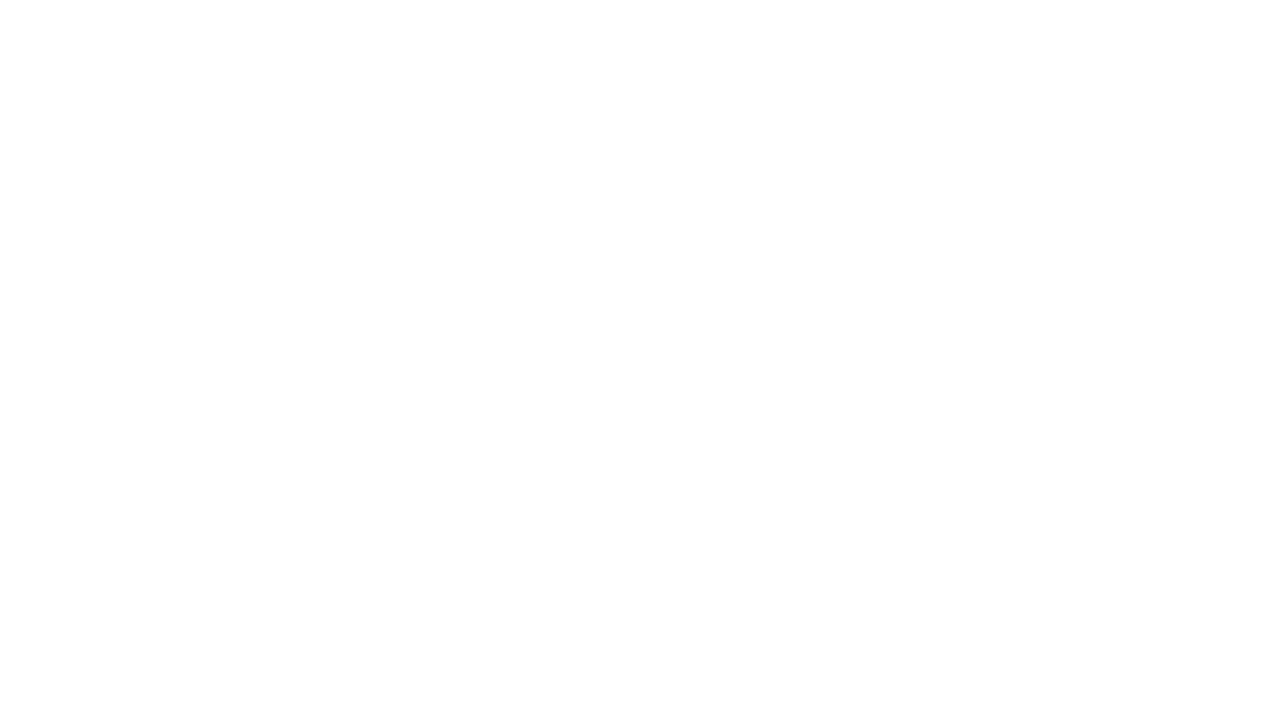
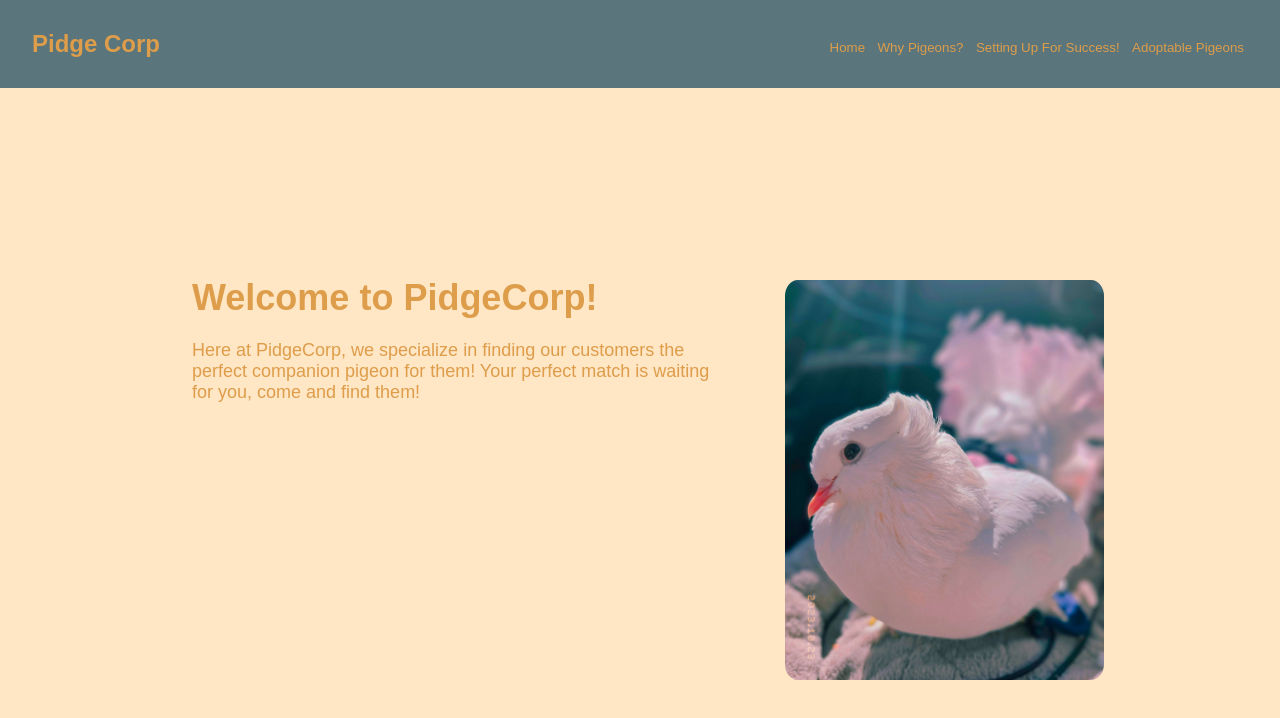
Before and after one commit to CaIIisto/pidgecorp, a plain HTML site: page index.html in a window 1280 px wide. Drawn offline with Linux system fonts and the light colour scheme.

Commit message:
Complete NavBar and block 1 of homepage --Shouldve committed earlier, but I got lost in the sauce - Structured navbar and the first block of the home page - Colored and styled structured sections - Added extra pictures that will be used on the home page

```diff
--- a/css/style.css
+++ b/css/style.css
@@ -0,0 +1,72 @@
+body{margin:0;
+color: #de9d4a;
+font-family: Copperplate, "Copperplate Gothic Light", fantasy;}
+.container {
+
+    max-width:95%;
+    padding: 10px;
+    margin: 0 auto;
+}
+.main-header{
+    background-color: #5a757b;
+}
+.main-header .container {
+    display: flex;
+    justify-content: space-between;
+    flex-wrap: wrap;
+    align-items: baseline;
+}
+.navbar{
+    max-width: 550px;
+}
+.navbar ul{
+    margin:1em 0 .5em;
+    text-align:right;
+    flex: 1 1 90%;
+
+}
+.navbar li{
+    font-size: smaller;
+    display: inline;
+    margin: 0 0 0;
+
+}
+.navbar a{
+    display: inline-block;
+    padding: .5em 0.3em;
+    color:#de9d4a;
+    text-decoration: none;
+}
+.about-desc{
+    display:flex;
+    align-items: start;
+    background-color: #ffe6c5;
+    width:70%;
+    padding: 15%;
+    justify-content:space-between;
+    display:flex;
+    flex:1 1 40%;
+
+}
+.word-desc{
+    font-size: large;
+    flex-wrap: wrap;
+    width: 40%;
+    margin-right: 5%;
+    flex:1 1 40%;
+}
+.word-desc h1{
+
+    flex-wrap: wrap;
+    line-height: 1;
+    margin-block-start: 0;
+}
+
+.img-desc img{
+    flex-wrap: wrap;
+    width:100%;
+    height:auto;
+    max-height: 400px;
+    margin-left: 5%;
+    border-radius: 4%;
+}
--- a/index.html
+++ b/index.html
@@ -3,9 +3,32 @@
 <head>
     <meta charset="UTF-8">
     <meta name="viewport" content="width=device-width, initial-scale=1.0">
-    <link rel="stylesheet" href="../css/style.css">
+    <link rel="stylesheet" href="../pidgecorp/css/style.css">
     <title>Welcome to PidgeCorp!</title>
+    <header class="main-header">
+        <div class="container">
+        <h2 class="comp-name">Pidge Corp</h2>
+        <nav class="navbar">
+            <ul class="main-bar">
+                <li><a href="/Users/Gwen/repos/pidgecorp/webpages/index.html">Home</a></li>
+                <li><a href="/Users/Gwen/repos/pidgecorp/webpages/about.html">Why Pigeons?</a></li>
+                <li><a href="/Users/Gwen/repos/pidgecorp/webpages/pidgecare.html">Setting Up For Success!</a></li>
+                <li><a href="/Users/Gwen/repos/pidgecorp/webpages/adoptables.html">Adoptable Pigeons</a></li>
+            </ul>
+        </nav>
+        </div>
+    </header>
 </head>
+<div class="about-desc">
+    <div class="word-desc">
+    <h1>Welcome to PidgeCorp!</h1>
+    <p></p>
+    Here at PidgeCorp, we specialize in finding our customers the perfect companion pigeon for them! Your perfect match is waiting for you, come and find them!
+    </div>
+    <div class="img-desc">
+    <img src="images/happy1.jpg" alt="Front view of a happy white pigeon sitting and looking into the camera">
+    </div>
+</div>
 <body>
 
 </body>
```
Also changed, not shown: webpages/about.html (+4 -1 lines), images/happy1.jpg (added), images/happy2.jpg (added), images/happy3.jpg (added), images/happy4.jpg (added), images/happy5.jpg (added), images/happy6.jpg (added), webpages/adoptables.html (added), webpages/pidgecare.html (added).
